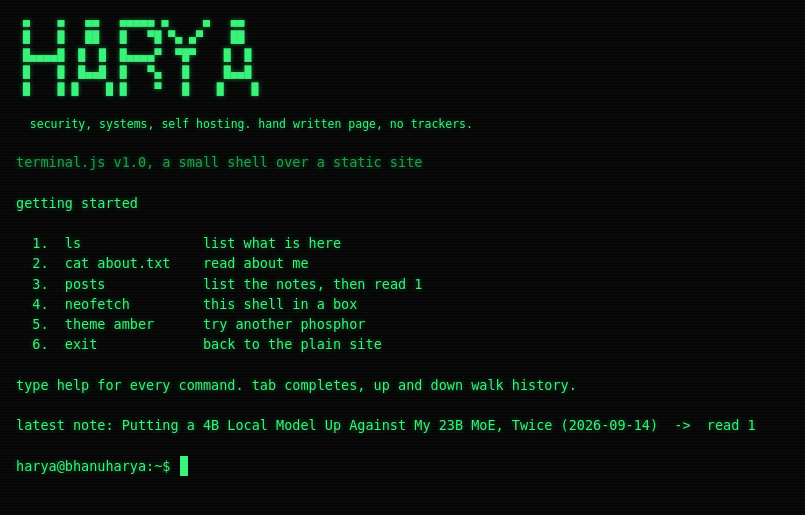
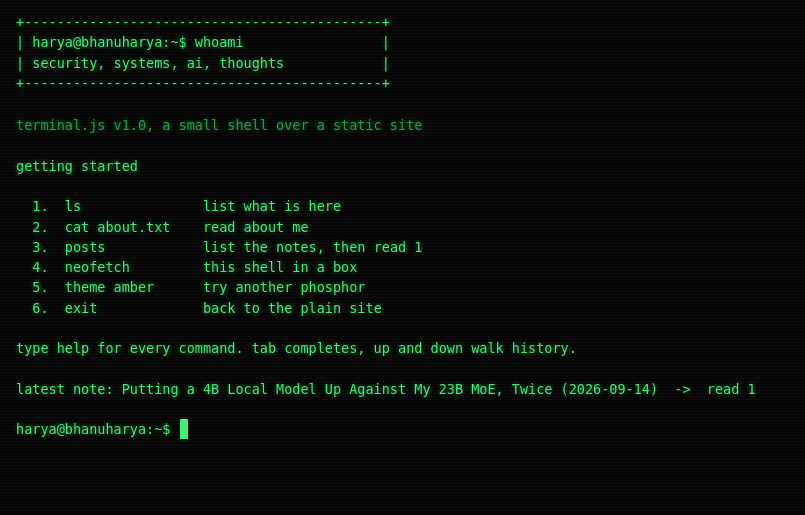
Before and after one commit to bhanuharya/bhanuharya.github.io, a Jekyll site: the page built from terminal.md, in a window 1280 px wide. Shown: the top 515 px of the page, without its empty margins (0-805 px from the left). Built offline with Jekyll 4.4.1, drawn with Linux system fonts in a browser that asks for light colours.

Commit message:
terminal: new banner art, prompt box with whoami output

```diff
--- a/assets/css/terminal.css
+++ b/assets/css/terminal.css
@@ -81,8 +81,7 @@ a:hover { text-decoration: none; }
 
 .banner {
   color: var(--fg);
-  font-size: 11.5px;
-  line-height: 1.12;
+  line-height: 1.25;
   margin-bottom: 0;
   white-space: pre;
 }
--- a/assets/js/terminal-art.js
+++ b/assets/js/terminal-art.js
@@ -1,11 +1,10 @@
-/* ascii art for the terminal. fonts: toilet mono9 (harya), hand drawn rest */
+/* ascii art for the terminal. banner is hand drawn, cat and monitor too */
 window.TERM_ART = {
   "harya": [
-    " ▄    ▄   ▄▄   ▄▄▄▄▄ ▄     ▄   ▄▄",
-    " █    █   ██   █   ▀█ ▀▄ ▄▀    ██",
-    " █▄▄▄▄█  █  █  █▄▄▄▄▀  ▀█▀    █  █",
-    " █    █  █▄▄█  █   ▀▄   █     █▄▄█",
-    " █    █ █    █ █    ▀   █    █    █"
+    "+--------------------------------------------+",
+    "| harya@bhanuharya:~$ whoami                 |",
+    "| security, systems, ai, thoughts            |",
+    "+--------------------------------------------+"
   ],
   "cat": [
     "    /\\_/\\    ",
--- a/assets/js/terminal.js
+++ b/assets/js/terminal.js
@@ -322,14 +322,10 @@
 
   var ART = window.TERM_ART || { harya: [], cat: [], monitor: [] };
 
-  var tagline = 'security, systems, self hosting. hand written page, no trackers.';
+  var tagline = 'security, systems, ai, thoughts.';
 
   function bannerLines() {
-    var out = (ART.harya || []).slice();
-    out.push('');
-    out.push('  ' + tagline);
-    out.push('');
-    return out;
+    return (ART.harya || ['bhanuharya@sec']).slice().concat(['']);
   }
 
   var notesText = [
```
